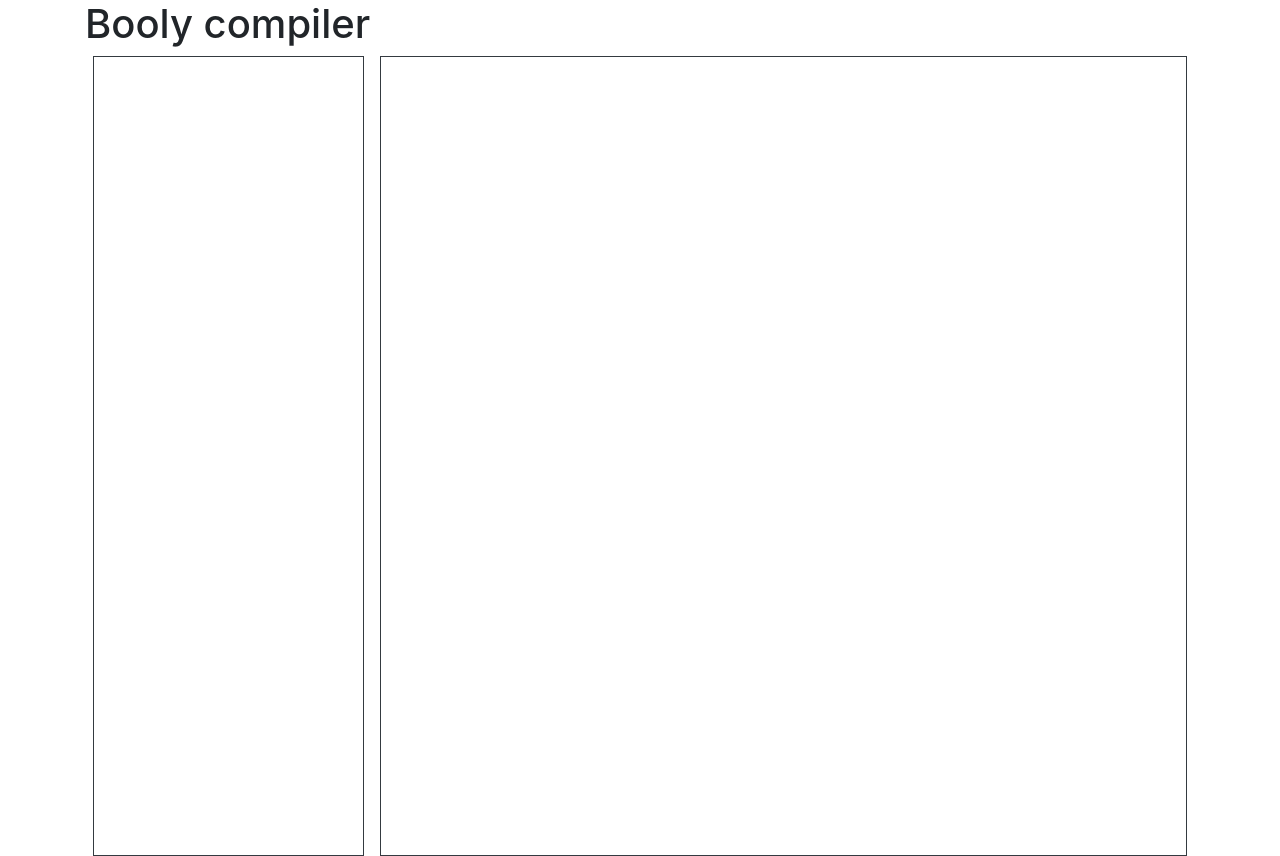
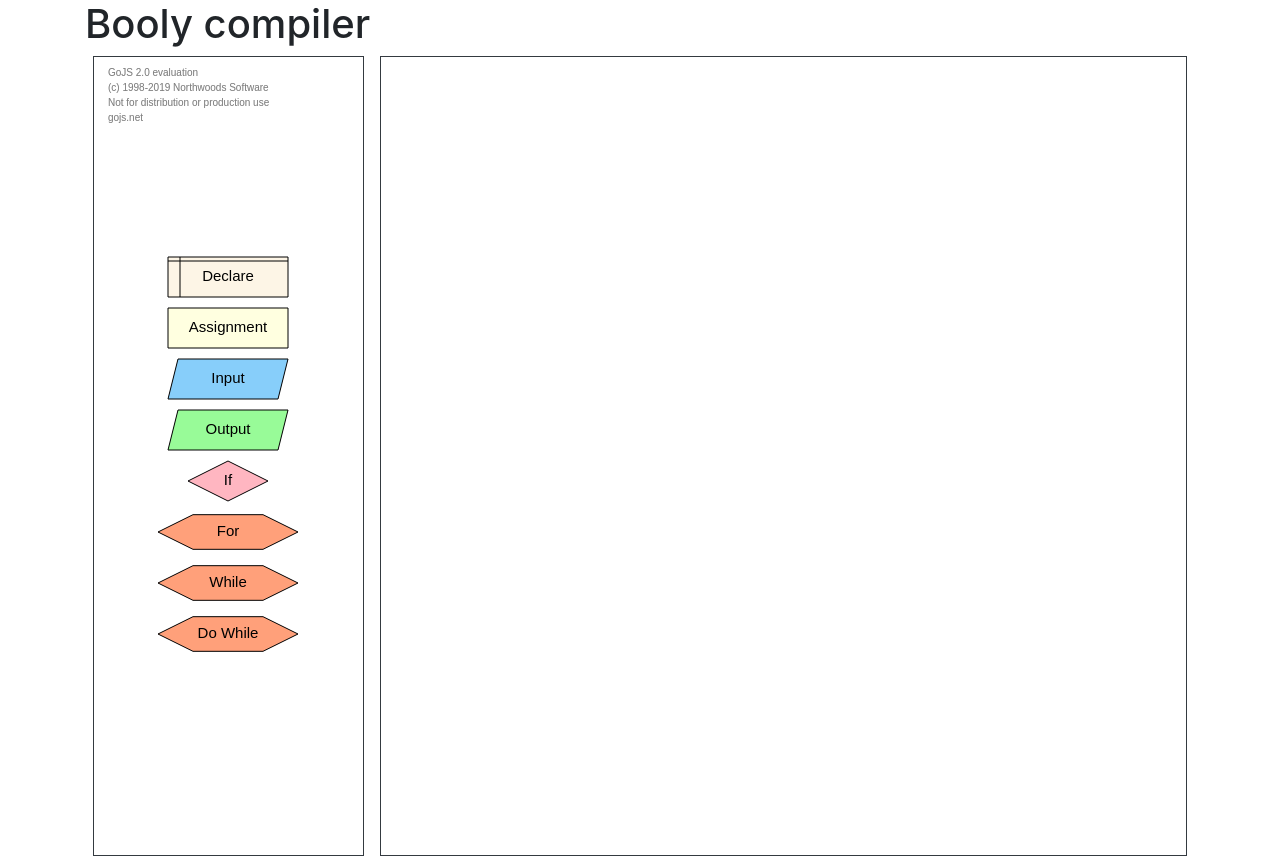
Before and after one commit to 00251716/booly, a plain HTML site: page ide/index.html in a window 1280 px wide. Drawn offline with Linux system fonts and the light colour scheme.

Commit message:
Added diagram.js to initialize the palette

```diff
--- a/ide/index.html
+++ b/ide/index.html
@@ -21,5 +21,6 @@
     <script src="js/bootstrap.bundle.min.js"></script>
     <script src="js/go-debug.js"></script>
     <script src="js/figures.js"></script>
+    <script src="js/diagram.js"></script>
 </body>
 </html>
--- /dev/null
+++ b/ide/js/diagram.js
@@ -0,0 +1,149 @@
+// "use strict";
+
+/**
+ * Names of the categories used to especify the node type in the diagram
+ * @enum {string}
+ */
+const categories = {
+	IF: "if",
+	INPUT: "inny",
+	OUTPUT: "outty",
+	FOR: "fory",
+	WHILE: "whiley",
+	DOWHILE: "dowhiley",
+	DECLARE: "declare",
+	ASSIGNMENT: "assign",
+	START: "start",
+	END: "end",
+	ENDIF: "endif",
+	ENDFOR: "endfory",
+	ENDWHILE: "endwhiley",
+	ENDDOWHILE: "enddowhiley"
+}
+
+/**
+ * Colors used by instruction
+ * @enum {string}
+ */
+const colors = {
+	IF: "lightpink",
+	INPUT: "lightskyblue",
+	OUTPUT: "palegreen",
+	LOOP: "lightsalmon",
+	DECLARE: "oldlace",
+	ASSIGNMENT: "lightyellow",
+	DEFAULT: "plum",
+}
+
+/**
+ * List of instructions that use just one figure
+ */
+const simpleInstructions = [
+	categories.INPUT, categories.OUTPUT, categories.DECLARE, categories.ASSIGNMENT
+]
+
+const fontProperties = { margin: 5, font: "15px sans-serif" }
+
+const loopShapeProperties = { strokeWidth: 1, width: 40, height: 140, fill: colors.LOOP, angle: 90 };
+
+/**
+ * Executed when the website has finished loading
+ */
+$(function() {
+    init();
+});
+
+/**
+ * Initialize the object used to create the palette and the diagram
+ */
+function init() {
+    let gojs = go.GraphObject.make;
+
+    initPalette(gojs);
+}
+
+/**
+ * This function creates the node's templates that will be dragged into
+ * the diagram
+ * @param {go.GraphObject.make} gojs
+ */
+function initPalette(gojs) {
+    let commonNodeProperties = { locationSpot: go.Spot.Center };
+
+    myPalette = gojs(go.Palette, "my-palette",{
+        contentAlignment: go.Spot.Center, // Centrar los elementos
+        maxSelectionCount: 1,
+        "layout.wrappingColumn": 1 // Especificar que sea de una columna
+    })
+
+    myPalette.nodeTemplateMap.add(categories.DECLARE,
+        gojs(go.Node, "Auto", commonNodeProperties,
+            gojs(go.Shape, "InternalStorage",
+                { strokeWidth: 1, width: 120, height: 40, fill: colors.DECLARE }),
+            gojs(go.TextBlock, fontProperties, new go.Binding("text"))
+        )
+    );
+
+    myPalette.nodeTemplateMap.add(categories.ASSIGNMENT,
+		gojs(go.Node, "Auto", commonNodeProperties,
+			gojs(go.Shape, "Rectangle",
+				{ strokeWidth: 1, width: 120, height: 40, fill: colors.ASSIGNMENT }),
+			gojs(go.TextBlock, fontProperties, new go.Binding("text"))
+    ));
+
+    myPalette.nodeTemplateMap.add(categories.INPUT,
+		gojs(go.Node, "Auto", commonNodeProperties,
+			gojs(go.Shape, "Parallelogram",
+				{strokeWidth: 1, width: 120, height: 40, fill: colors.INPUT}),
+			gojs(go.TextBlock, fontProperties, new go.Binding("text"))
+		)
+	);
+
+	myPalette.nodeTemplateMap.add(categories.OUTPUT,
+		gojs(go.Node, "Auto", commonNodeProperties,
+			gojs(go.Shape, "Parallelogram",
+				{strokeWidth: 1, width: 120, height: 40, fill: colors.OUTPUT}),
+			gojs(go.TextBlock, fontProperties, new go.Binding("text"))
+		)
+    );
+
+    myPalette.nodeTemplateMap.add(categories.IF,
+		gojs(go.Node, "Auto", commonNodeProperties,
+			gojs(go.Shape, "Diamond",
+				{ strokeWidth: 1, width: 80, height: 40, fill: colors.IF }),
+			gojs(go.TextBlock, fontProperties, new go.Binding("text")),
+        )
+    );
+
+    myPalette.nodeTemplateMap.add(categories.FOR,
+		gojs(go.Node, "Auto", commonNodeProperties,
+			gojs(go.Shape, "Hexagon", loopShapeProperties),
+			gojs(go.TextBlock, fontProperties, new go.Binding("text"))
+		)
+	);
+
+	myPalette.nodeTemplateMap.add(categories.WHILE,
+		gojs(go.Node, "Auto", commonNodeProperties,
+			gojs(go.Shape, "Hexagon", loopShapeProperties),
+			gojs(go.TextBlock, fontProperties, new go.Binding("text"))
+		)
+	);
+
+	myPalette.nodeTemplateMap.add(categories.DOWHILE,
+		gojs(go.Node, "Auto", commonNodeProperties,
+			gojs(go.Shape, "Hexagon", loopShapeProperties),
+			gojs(go.TextBlock, fontProperties, new go.Binding("text"))
+		)
+	);
+
+    myPalette.model.nodeDataArray = [
+        { key: "declare", category: categories.DECLARE, text: "Declare"},
+		{ key: "assignment", category: categories.ASSIGNMENT, text: "Assignment" },
+		{ key: "input", category: categories.INPUT, text: "Input"},
+		{ key: "output", category: categories.OUTPUT, text: "Output"},
+		{ key: "if", category: categories.IF, text: "If" },
+		{ key: "for", category: categories.FOR, text: "For" },
+		{ key: "while", category: categories.WHILE, text: "While" },
+		{ key: "doWhile", category: categories.DOWHILE, text: "Do While" }
+    ];
+}
```
